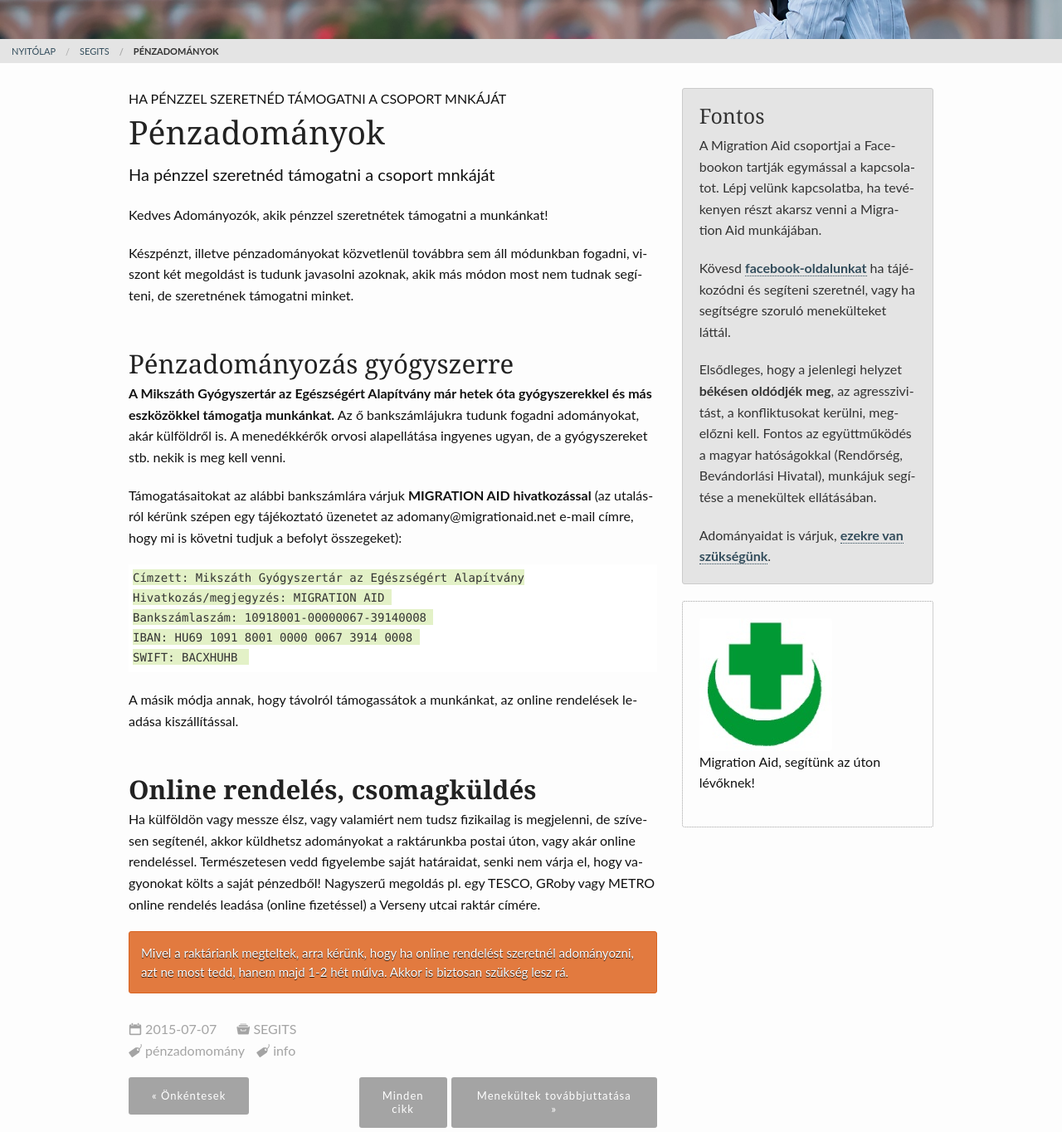
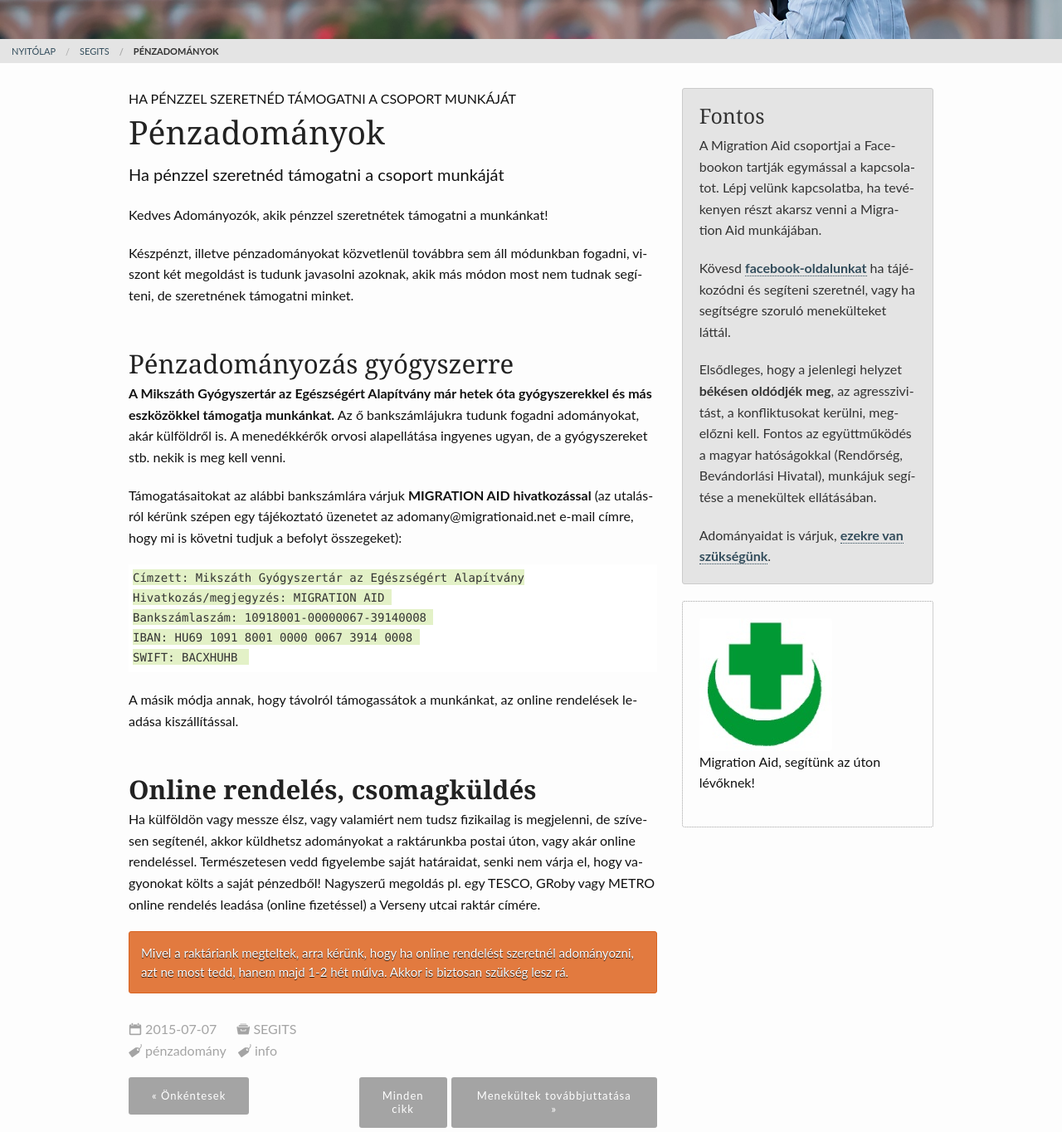
Before and after one commit to migaid/migaid.github.io, a Jekyll site: the page built from _posts/segits/2015-07-07-penzadomanyok.md, in a window 1280 px wide. Shown: the part 313-1677 px from the top of the page at 83% size. Built offline with Jekyll 4.4.1, drawn with Linux system fonts in a browser that asks for light colours.

Commit message:
small fixes

```diff
--- a/_posts/segits/2015-07-07-penzadomanyok.md
+++ b/_posts/segits/2015-07-07-penzadomanyok.md
@@ -4,9 +4,9 @@
 breadcrumb:  true
 
 title:       "Pénzadományok"
-subheadline: "Ha pénzzel szeretnéd támogatni a csoport mnkáját"
-meta_teaser: "AHa pénzzel szeretnéd támogatni a csoport mnkáját"
-teaser:      "Ha pénzzel szeretnéd támogatni a csoport mnkáját"
+subheadline: "Ha pénzzel szeretnéd támogatni a csoport munkáját"
+meta_teaser: "Ha pénzzel szeretnéd támogatni a csoport munkáját"
+teaser:      "Ha pénzzel szeretnéd támogatni a csoport munkáját"
 header:
    image_fullwidth: "header.jpg"
 
@@ -14,7 +14,7 @@
     - "segits"
 
 tags:
-    - pénzadomomány
+    - pénzadomány
     - info
 ---
 
```
Also changed, not shown: menu/segits.md (+4 -4 lines).
